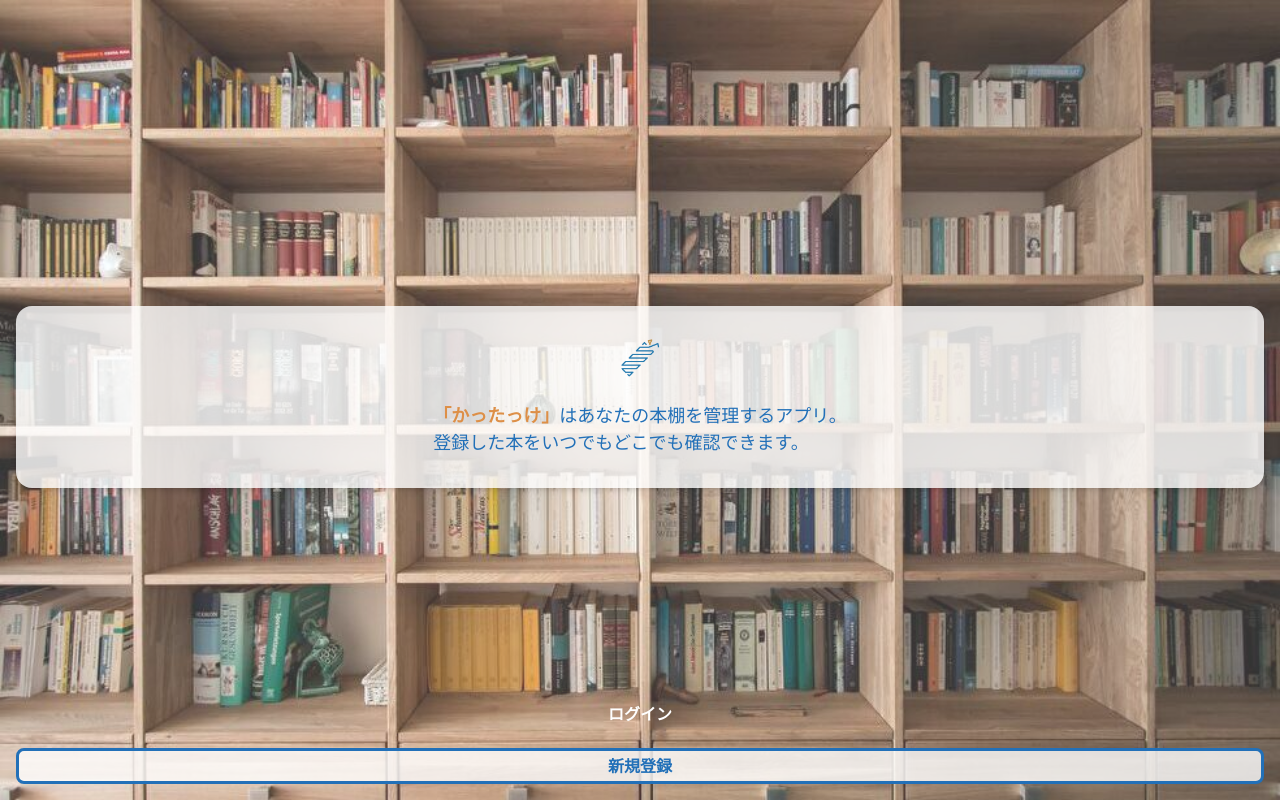
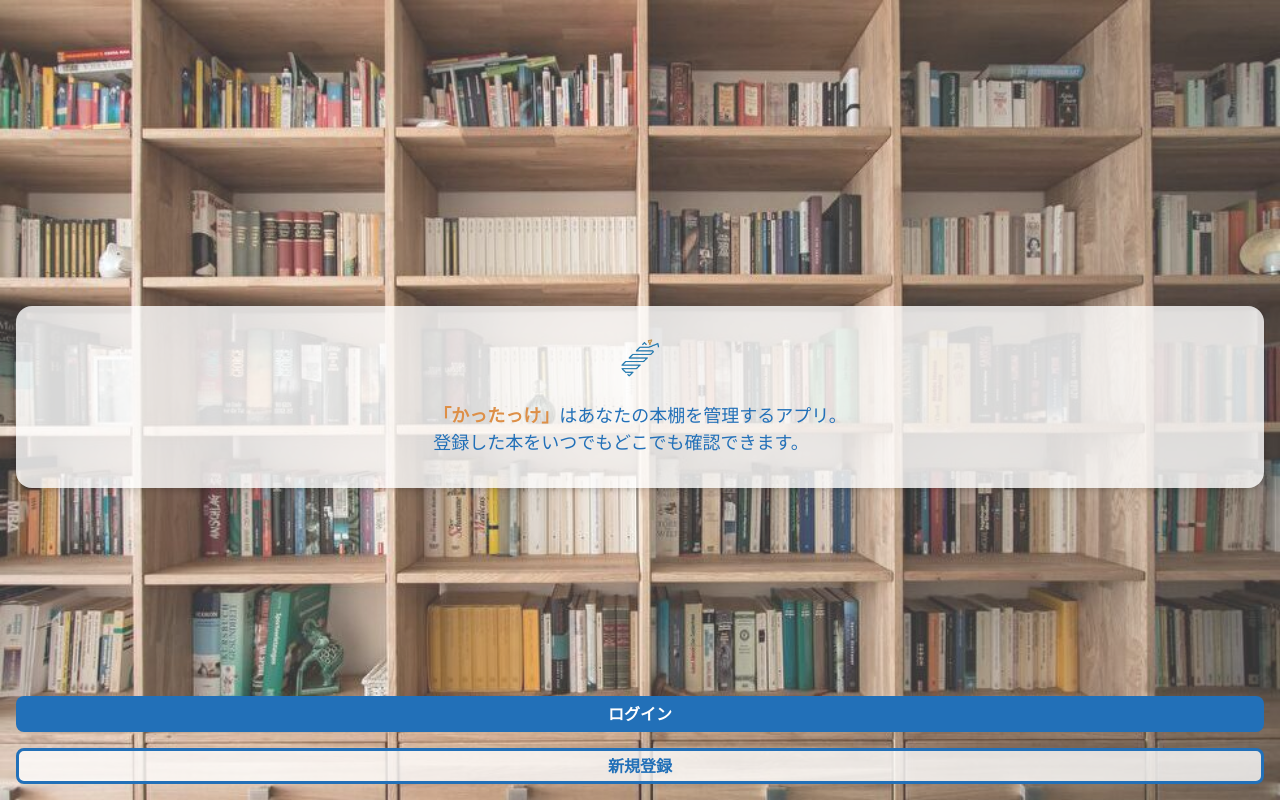
Before and after one commit to kattakke/frontend, a React (Vite) app: page / in a window 1280 px wide. Built offline with nearby package versions, Linux system fonts and the light colour scheme; no server answers; what @aspida/fetch would draw is missing.

Commit message:
fix button color

```diff
--- a/src/components/Button.tsx
+++ b/src/components/Button.tsx
@@ -11,16 +11,6 @@ type Props = {
   disabled?: boolean
   className?: string
 } & ComponentPropsWithoutRef<'button'>
-
-const constructColorStyle = (color: Color, variant: Variant): string[] => {
-  return [
-    { solid: `bg-${color}`, outline: `border-${color}` }[variant],
-    ...{
-      solid: ['text-white'],
-      outline: [`text-${color}`, 'bg-white/80', 'border-[3px]'],
-    }[variant],
-  ]
-}
 
 const Button: FC<Props> = ({
   children,
@@ -48,11 +38,21 @@ const Button: FC<Props> = ({
       </button>
     )
   } else {
+    const colorStyle = (color: Color, variant: Variant): string => {
+      const style = {
+        solid: { main: 'bg-main text-white', accent: 'bg-accent text-white' },
+        outline: {
+          main: 'border-main text-main bg-white/80 border-[3px]',
+          accent: 'border-accent text-accent bg-white/80 border-[3px]',
+        },
+      }
+      return style[variant][color]
+    }
     return (
       <button
         className={[
           'rounded-lg font-bold h-[36px] w-[140px]',
-          ...constructColorStyle(color, variant),
+          colorStyle(color, variant),
           className,
         ].join(' ')}
         disabled={disabled}
```
